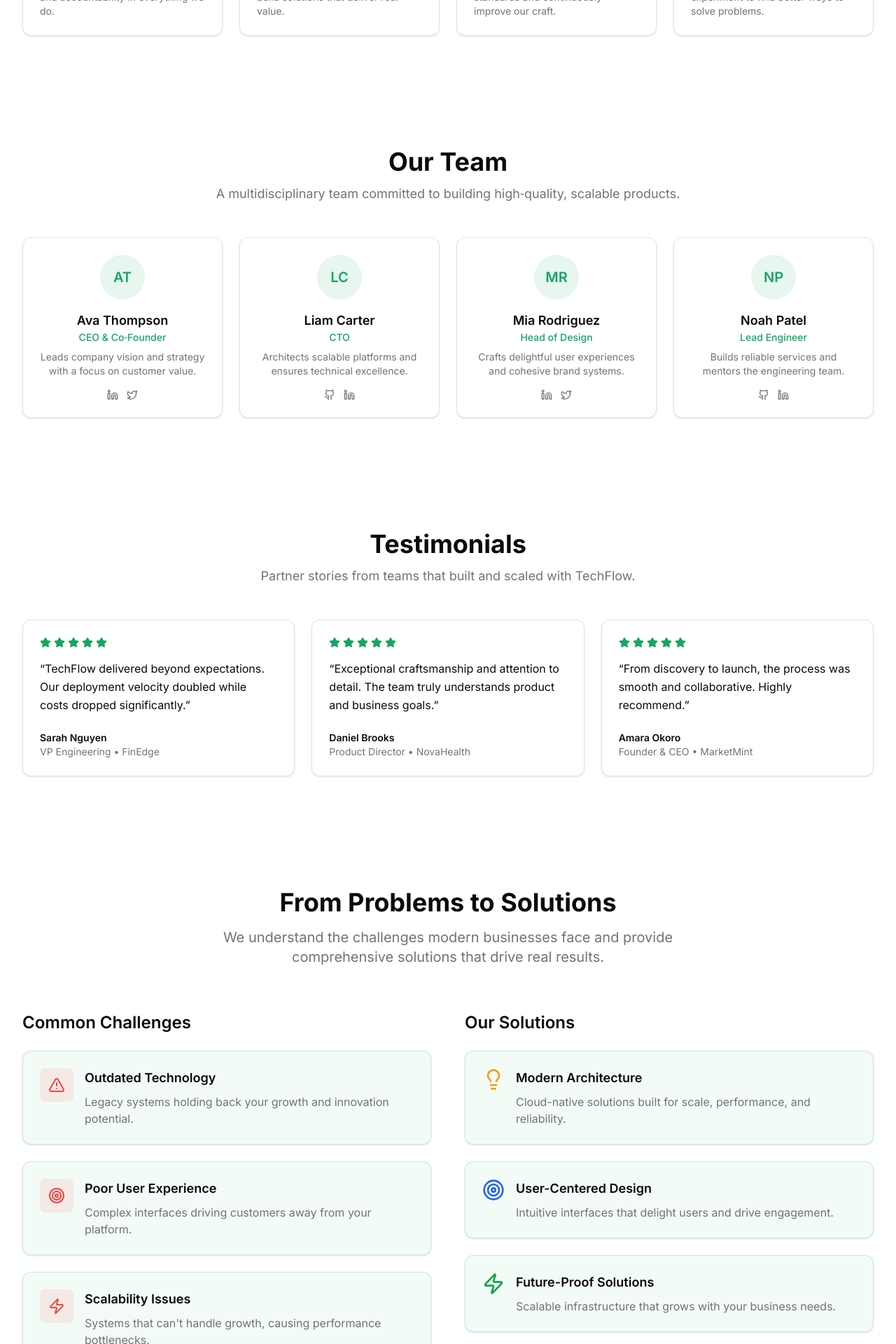
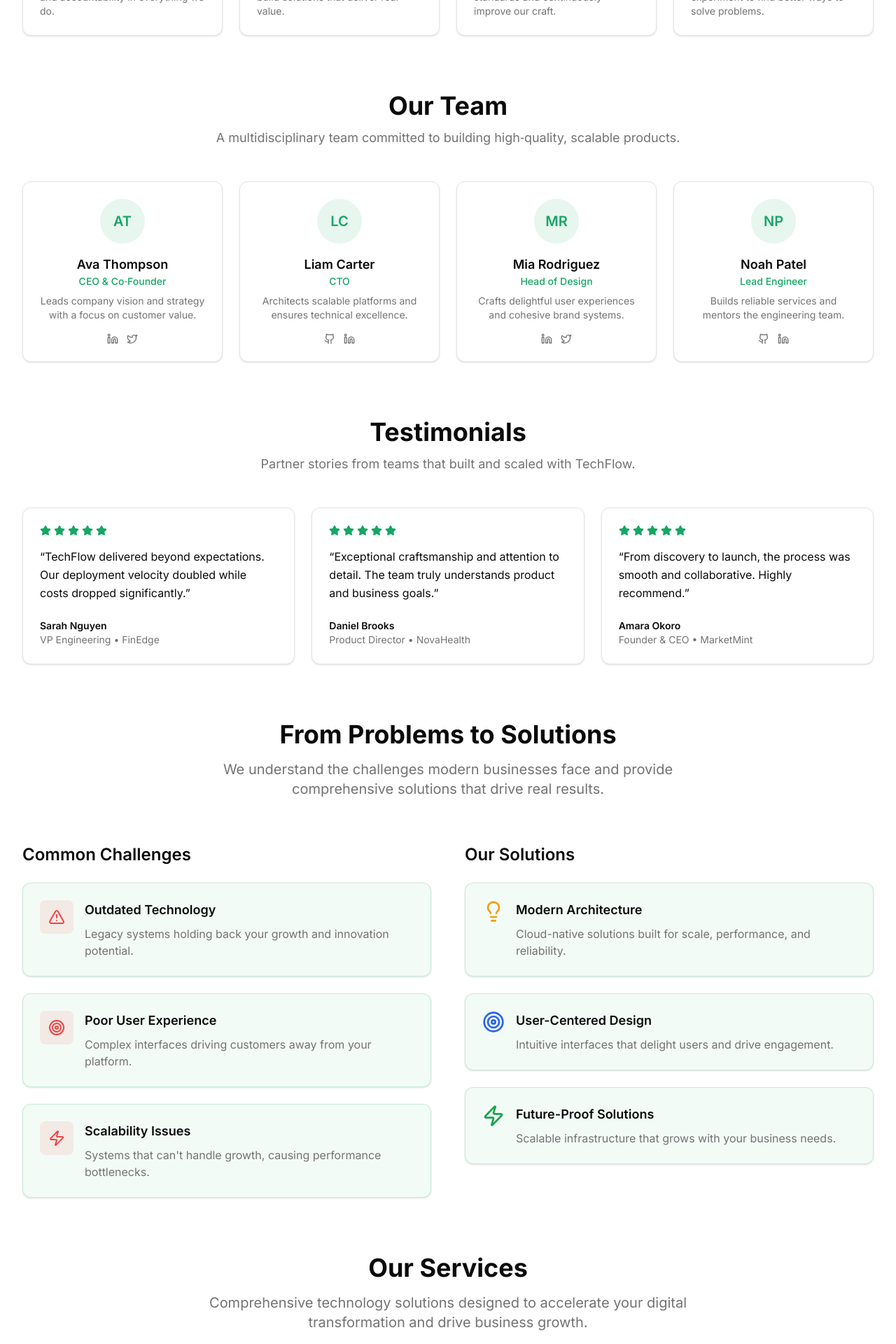
Before and after one commit to TESHU21/tech-company-website, a Next.js app: page / in a window 1280 px wide. Shown: the part 1680-3600 px from the top of the page at 70% size. Built offline with nearby package versions, Linux system fonts and the light colour scheme.

Commit message:
fix team section,testimonial section

```diff
--- a/src/app/about/(components)/TeamSection.tsx
+++ b/src/app/about/(components)/TeamSection.tsx
@@ -48,7 +48,7 @@ const teamMembers: TeamMember[] = [
 
 export default function TeamSection() {
   return (
-    <section id="team" className="py-20 bg-background">
+    <section id="team" className=" bg-background">
       <div className="container mx-auto px-4 sm:px-6 lg:px-8">
         <div className="text-center mb-12">
           <h2 className="text-3xl sm:text-4xl font-bold text-foreground mb-3">Our Team</h2>
--- a/src/app/about/(components)/TestimonialsSection.tsx
+++ b/src/app/about/(components)/TestimonialsSection.tsx
@@ -40,7 +40,7 @@ const testimonials: Testimonial[] = [
 
 export default function TestimonialsSection() {
   return (
-    <section id="testimonials" className="py-20 bg-background">
+    <section id="testimonials" className="pt-10 md:pt-20 bg-background">
       <div className="container mx-auto px-4 sm:px-6 lg:px-8">
         <div className="text-center mb-12">
           <h2 className="text-3xl sm:text-4xl font-bold text-foreground mb-3">Testimonials</h2>
--- a/src/components/PageHeader.tsx
+++ b/src/components/PageHeader.tsx
@@ -46,9 +46,9 @@ const PageHeader: React.FC<PageHeaderProps> = ({ title, breadcrumbs, bgImage })
 
                 {/* Separator except for last item */}
                 {idx < breadcrumbs.length - 1 && (
-                  <BreadcrumbSeparator>
+
                     <SlashIcon className="w-4 h-4 text-white" />
-                  </BreadcrumbSeparator>
+
                 )}
               </div>
             ))}
--- a/src/components/PortfolioSection.tsx
+++ b/src/components/PortfolioSection.tsx
@@ -63,7 +63,7 @@ export function PortfolioSection() {
   const categories = ["All", "Web Development", "Mobile Development", "DevOps", "AI/ML", "Healthcare", "IoT"];
 
   return (
-    <section id="portfolio" className="py-20 bg-background">
+    <section id="portfolio" className=" bg-background">
       <div className="container mx-auto px-4 sm:px-6 lg:px-8">
         <div className="text-center mb-16">
           <h2 className="text-3xl sm:text-4xl font-bold text-foreground mb-4">
--- a/src/components/ProblemSolutionSection.tsx
+++ b/src/components/ProblemSolutionSection.tsx
@@ -45,7 +45,7 @@ export function ProblemSolutionSection() {
   ];
 
   return (
-    <section className="py-20 bg-background">
+    <section className=" pt-10 md:pt-20 bg-background">
       <div className="container mx-auto px-4 sm:px-6 lg:px-8">
         <div className="text-center mb-16">
           <h2 className="text-3xl sm:text-4xl font-bold text-foreground mb-4">
```
